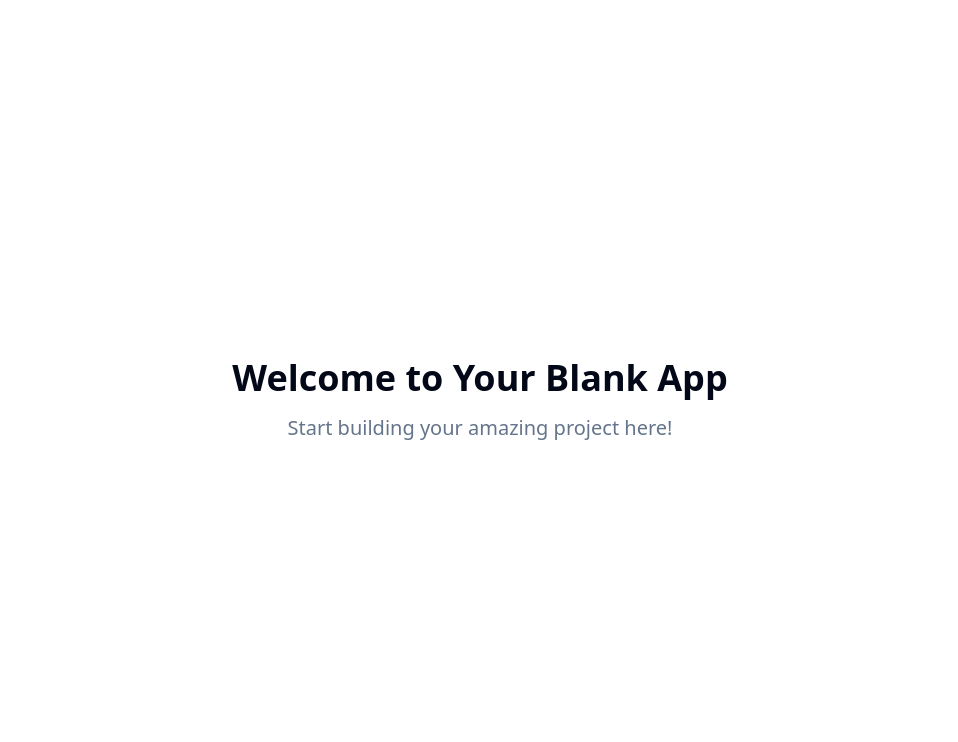
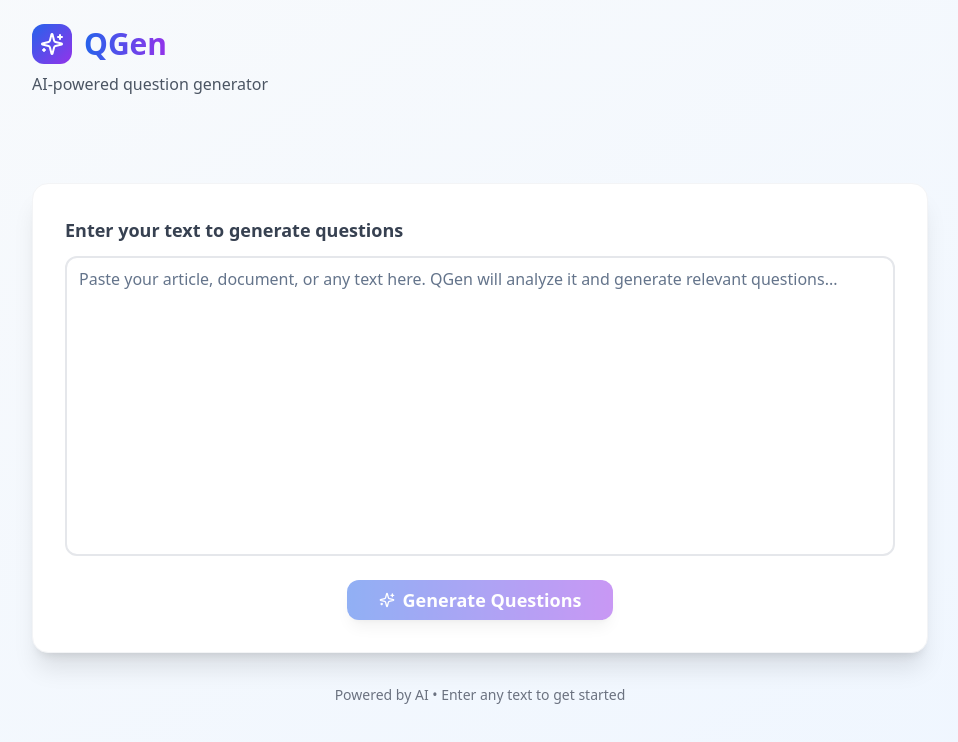
Before and after one commit to mommcilo/qustion-generator, a React (Vite) app: page / in a window 1280 px wide. Shown: the top 742 px of the page, without its empty margins (160-1118 px from the left). Built offline with nearby package versions, Linux system fonts and the light colour scheme.

Commit message:
Create QGen project
Initialize a new NextJS project with TypeScript and Tailwind CSS. Add a single page with a rounded TextArea and a Generate button.

```diff
--- a/src/pages/Index.tsx
+++ b/src/pages/Index.tsx
@@ -1,12 +1,93 @@
-// Update this page (the content is just a fallback if you fail to update the page)
+
+import React, { useState } from 'react';
+import { Button } from '@/components/ui/button';
+import { Textarea } from '@/components/ui/textarea';
+import { Sparkles } from 'lucide-react';
 
 const Index = () => {
+  const [inputText, setInputText] = useState('');
+  const [isGenerating, setIsGenerating] = useState(false);
+
+  const handleGenerate = async () => {
+    if (!inputText.trim()) return;
+
+    setIsGenerating(true);
+    console.log('Generating questions for:', inputText);
+
+    // Simulate generation process
+    setTimeout(() => {
+      setIsGenerating(false);
+      console.log('Questions generated successfully!');
+    }, 2000);
+  };
+
   return (
-    <div className="min-h-screen flex items-center justify-center bg-background">
-      <div className="text-center">
-        <h1 className="text-4xl font-bold mb-4">Welcome to Your Blank App</h1>
-        <p className="text-xl text-muted-foreground">Start building your amazing project here!</p>
-      </div>
+    <div className="min-h-screen bg-gradient-to-br from-slate-50 to-blue-50 flex flex-col">
+      {/* Header */}
+      <header className="w-full py-6 px-4">
+        <div className="max-w-4xl mx-auto">
+          <div className="flex items-center gap-3">
+            <div className="w-10 h-10 bg-gradient-to-br from-blue-600 to-purple-600 rounded-xl flex items-center justify-center">
+              <Sparkles className="w-6 h-6 text-white" />
+            </div>
+            <h1 className="text-3xl font-bold bg-gradient-to-r from-blue-600 to-purple-600 bg-clip-text text-transparent">
+              QGen
+            </h1>
+          </div>
+          <p className="text-gray-600 mt-2 ml-13">
+            AI-powered question generator
+          </p>
+        </div>
+      </header>
+
+      {/* Main Content */}
+      <main className="flex-1 flex items-center justify-center px-4 pb-8">
+        <div className="w-full max-w-4xl">
+          <div className="bg-white rounded-2xl shadow-xl border border-gray-100 p-8">
+            <div className="space-y-6">
+              <div>
+                <label htmlFor="input-text" className="block text-lg font-semibold text-gray-700 mb-3">
+                  Enter your text to generate questions
+                </label>
+                <Textarea
+                  id="input-text"
+                  placeholder="Paste your article, document, or any text here. QGen will analyze it and generate relevant questions..."
+                  value={inputText}
+                  onChange={(e) => setInputText(e.target.value)}
+                  className="min-h-[300px] resize-none text-base leading-relaxed border-2 border-gray-200 focus:border-blue-500 transition-colors rounded-xl"
+                />
+              </div>
+
+              <div className="flex justify-center">
+                <Button
+                  onClick={handleGenerate}
+                  disabled={!inputText.trim() || isGenerating}
+                  className="px-8 py-3 text-lg font-semibold bg-gradient-to-r from-blue-600 to-purple-600 hover:from-blue-700 hover:to-purple-700 text-white rounded-xl shadow-lg hover:shadow-xl transform hover:scale-105 transition-all duration-200 disabled:opacity-50 disabled:transform-none disabled:hover:shadow-lg"
+                >
+                  {isGenerating ? (
+                    <div className="flex items-center gap-2">
+                      <div className="w-5 h-5 border-2 border-white border-t-transparent rounded-full animate-spin"></div>
+                      Generating...
+                    </div>
+                  ) : (
+                    <div className="flex items-center gap-2">
+                      <Sparkles className="w-5 h-5" />
+                      Generate Questions
+                    </div>
+                  )}
+                </Button>
+              </div>
+            </div>
+          </div>
+
+          {/* Footer Info */}
+          <div className="text-center mt-8 text-gray-500 text-sm">
+            <p>
+              Powered by AI • Enter any text to get started
+            </p>
+          </div>
+        </div>
+      </main>
     </div>
   );
 };
```
